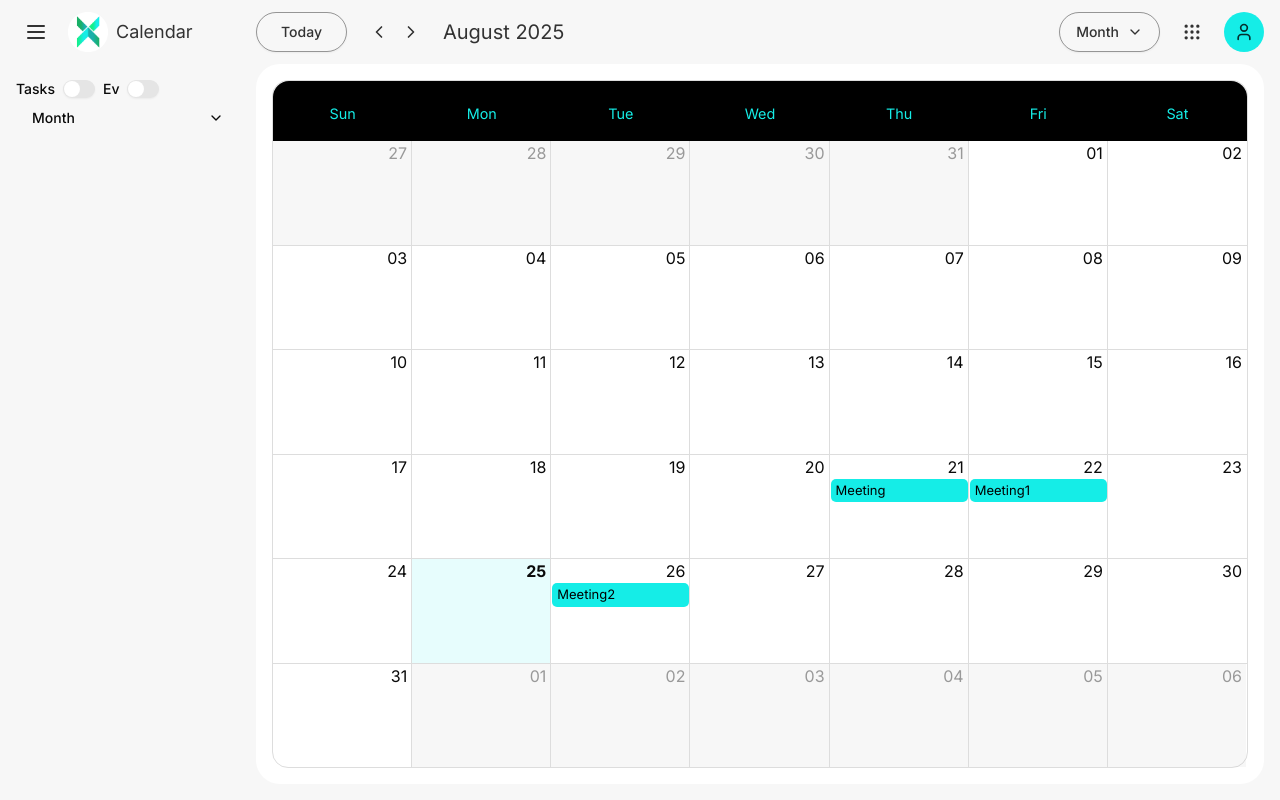
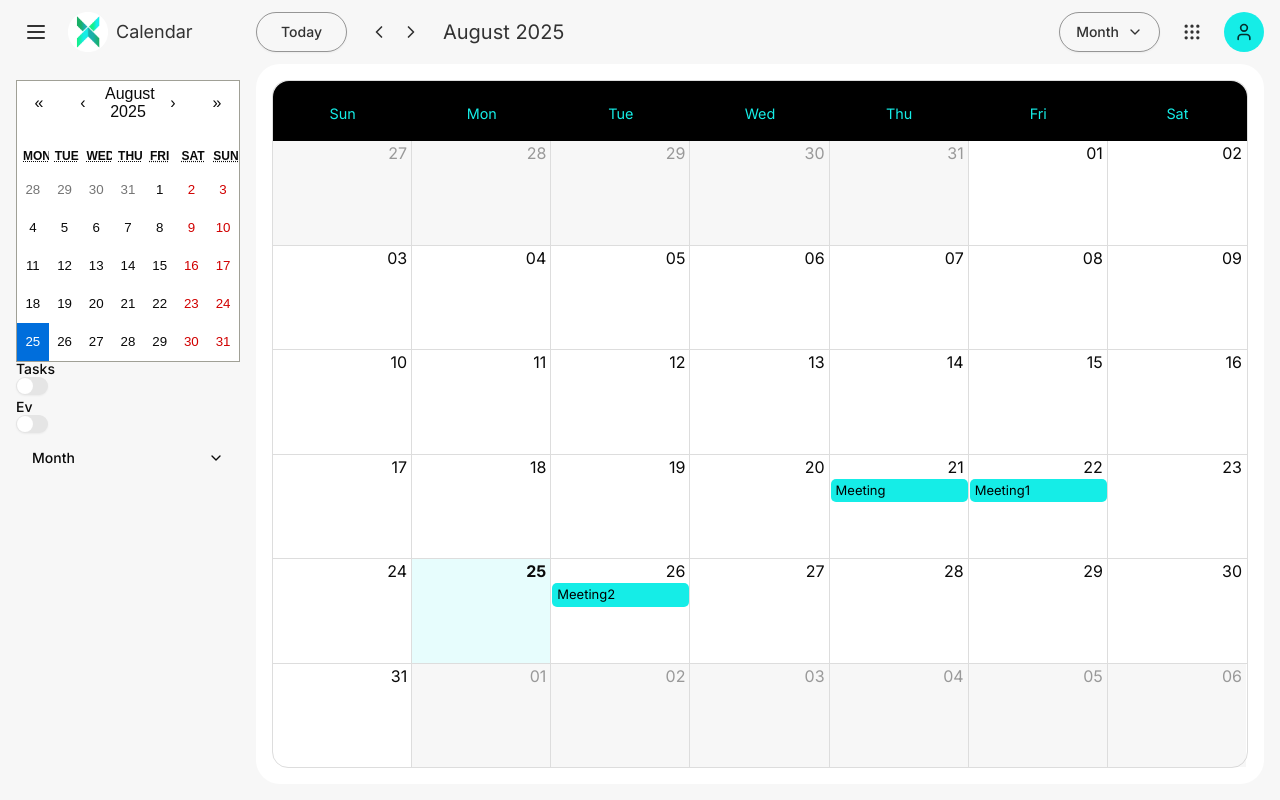
Before and after one commit to Kanikakanikaa/calender, a React (Vite) app: page / in a window 1280 px wide. Built offline with nearby package versions, Linux system fonts and the light colour scheme.

Commit message:
add calender in sidebar

```diff
--- a/src/mycomponents/sidebar/index.tsx
+++ b/src/mycomponents/sidebar/index.tsx
@@ -7,22 +7,23 @@ import {
 } from '@/components/ui/dropdown-menu';
 import { Label } from '@/components/ui/label';
 import { Switch } from '@/components/ui/switch';
-import { useCalender } from '@/utils/useCal';
+import { useCalender } from '@/utils/hooks/useCalender';
 import { ChevronDownIcon } from 'lucide-react';
+import Calendar from 'react-calendar';
 
-export function AppSidebar({active}:any) {
-          const{ handleViewChange,currentView}=useCalender();
+export function AppSidebar({ active }: any) {
+  const { handleSetDate, handleViewChange, currentView, currentDate } = useCalender();
 
   return (
-    <div className={`w-full max-w-60 p-4 pr-0  ${active?"":'hidden'} `}>
- <div className="flex items-center space-x-2">
+    <div className={`w-full max-w-60 p-4 pr-0  ${active ? '' : 'hidden'} `}>
+      <Calendar onChange={handleSetDate} value={currentDate} />
+
       <Label htmlFor="airplane-mode">Tasks</Label>
       <Switch id="airplane-mode" />
       <Label htmlFor="airplane-mode">Ev</Label>
       <Switch id="airplane-mode" />
-    </div>
 
-    <DropdownMenu>
+      <DropdownMenu>
         <DropdownMenuTrigger className="w-full">
           <Button
             variant={'outline'}
@@ -34,14 +35,16 @@ export function AppSidebar({active}:any) {
           </Button>
         </DropdownMenuTrigger>
         <DropdownMenuContent>
-              {['Day', 'Week', 'Month'].map((view) => (
-              <DropdownMenuItem key={view} onClick={() => handleViewChange(view?.toLowerCase() as any)}>
-                {view.charAt(0).toUpperCase() + view.slice(1)}
-              </DropdownMenuItem>
-            ))}
+          {['Day', 'Week', 'Month'].map((view) => (
+            <DropdownMenuItem
+              key={view}
+              onClick={() => handleViewChange(view?.toLowerCase() as any)}
+            >
+              {view.charAt(0).toUpperCase() + view.slice(1)}
+            </DropdownMenuItem>
+          ))}
         </DropdownMenuContent>
       </DropdownMenu>
-
     </div>
   );
 }
--- a/src/utils/useCal/index.tsx
+++ b/src/utils/context/calender/index.tsx
@@ -1,4 +1,4 @@
-import { useContext, createContext, useState, useRef, type ReactNode } from 'react';
+import {  createContext, useState, useRef, type ReactNode } from 'react';
 interface CalContextType {
   currentDate?:any,
   currentView?:any,
@@ -7,8 +7,8 @@ const initialState:CalContextType = {
   currentView: 'month',
   currentDate: new Date(),
 };
-export const calStateContext = createContext<any>(initialState);
-const { Provider } = calStateContext;
+export const calenderStateContext = createContext<any>(initialState);
+const { Provider } = calenderStateContext;
 
 export const CalenderContextProvider = ({ children }: { children: ReactNode }) => {
   const [state, setState] = useState(initialState);
@@ -47,17 +47,24 @@ export const CalenderContextProvider = ({ children }: { children: ReactNode }) =
       currentDate: newDate,
     }));
   };
+
+  const handleSetDate=(val:string)=>{
+    console.log({val});
+     setState((prev: any) => ({
+      ...prev,
+      currentDate: val,
+    }));
+  }
   return (
     <Provider
       value={{
         ...state,
         handleNavigate,
         handleViewChange,
+        handleSetDate
       }}
     >
       {children}
     </Provider>
   );
 };
-
-export const useCalender = () => useContext(calStateContext);
--- /dev/null
+++ b/src/utils/hooks/useCalender.tsx
@@ -0,0 +1,4 @@
+import { useContext } from 'react';
+import { calenderStateContext } from '../context/calender';
+
+export const useCalender = () => useContext(calenderStateContext);
```
Also changed, not shown: src/App.tsx (+9 -11 lines), src/mycomponents/Header/index.tsx (+16 -12 lines), src/mycomponents/my-calender/index.tsx (+5 -4 lines).
